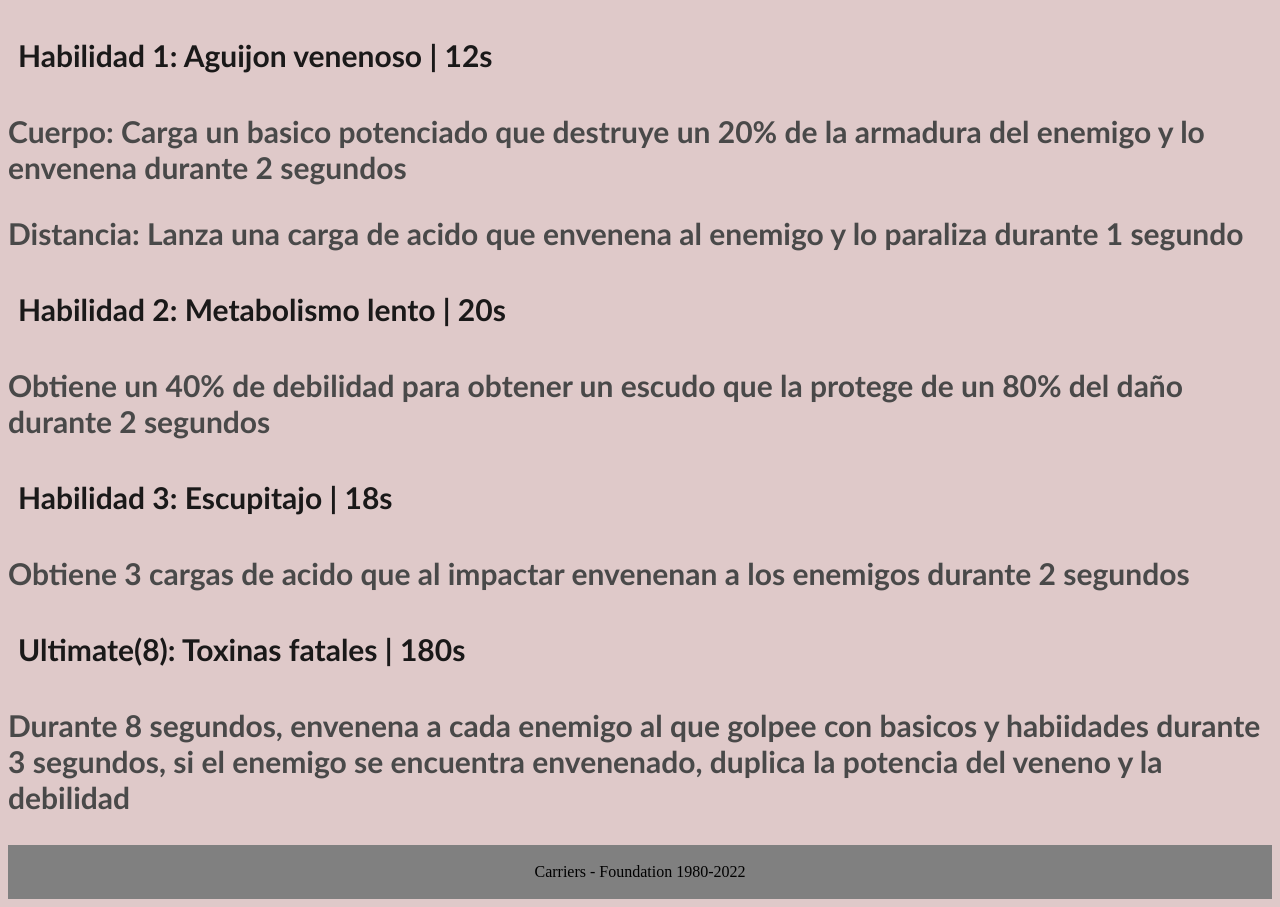
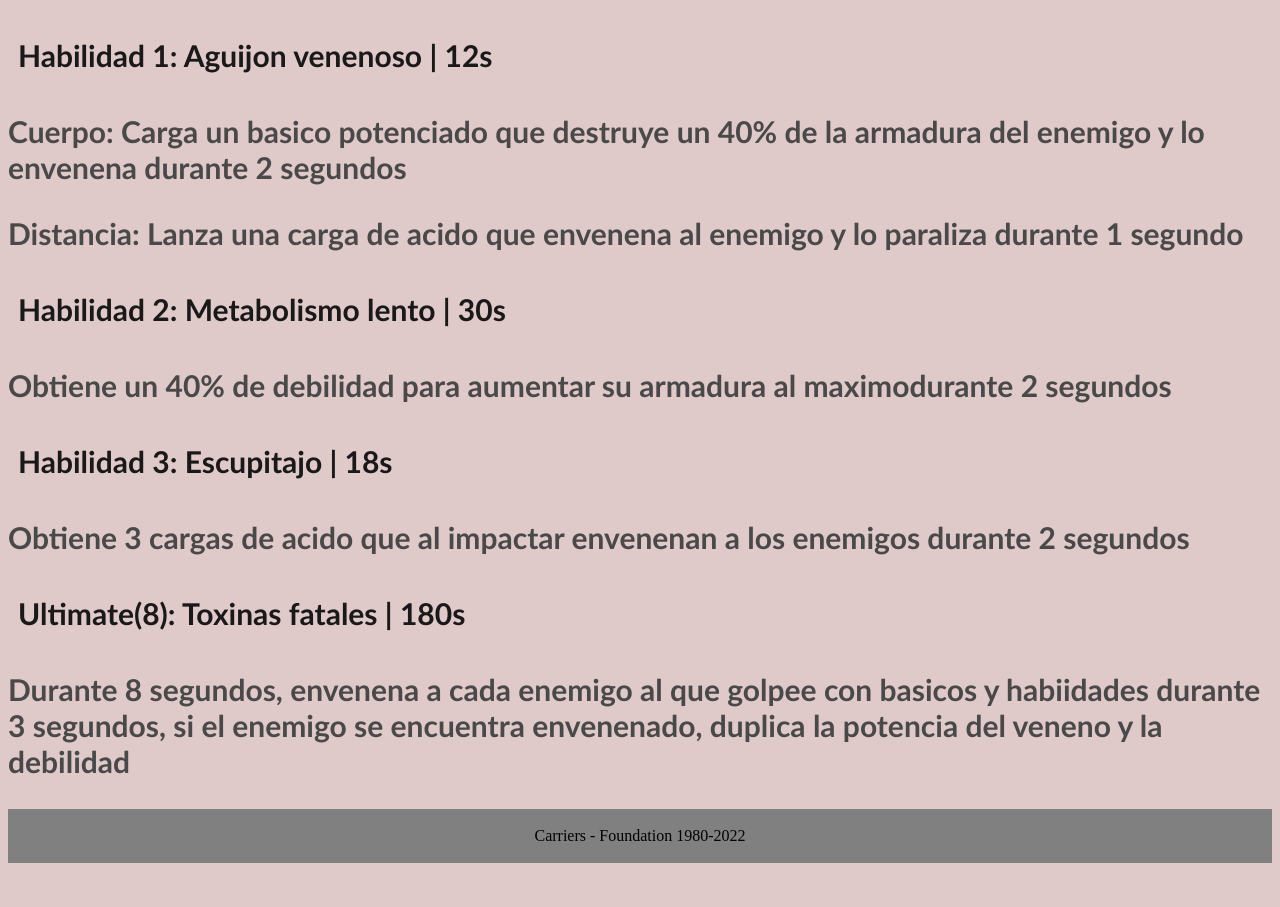
Before and after one commit to ZOROARK90/Carriers-Foundation-Samara, a plain HTML site: page index.html in a window 1280 px wide. Shown: the part 1171-2078 px from the top of the page. After the commit the page ends 2042 px from the top, so only its background shows below. Drawn offline with Linux system fonts and the light colour scheme.

Commit message:
Update index.html

```diff
--- a/index.html
+++ b/index.html
@@ -39,13 +39,12 @@
             <h3>Cuando inflige daño basico, obtiene un basico potenciado que inflige 81 puntos
               de daño y aumenta su alcance de 1 a 2</h3>
             <h2>Habilidad 1: Aguijon venenoso | 12s</h2>
-            <h3>Cuerpo: Carga un basico potenciado que destruye un 20% de la armadura del
+            <h3>Cuerpo: Carga un basico potenciado que destruye un 40% de la armadura del
                 enemigo y lo envenena durante 2 segundos</h3>
             <h3>Distancia: Lanza una carga de acido que envenena al enemigo y lo paraliza
                 durante 1 segundo</h3>
-            <h2>Habilidad 2: Metabolismo lento | 20s</h2>
-            <h3>Obtiene un 40% de debilidad para obtener un escudo que la protege de un
-                80% del daño durante 2 segundos</h3>
+            <h2>Habilidad 2: Metabolismo lento | 30s</h2>
+            <h3>Obtiene un 40% de debilidad para aumentar su armadura al maximodurante 2 segundos</h3>
             <h2>Habilidad 3: Escupitajo | 18s</h2>
             <h3>Obtiene 3 cargas de acido que al impactar envenenan a los enemigos durante 2
                 segundos</h3>
```
